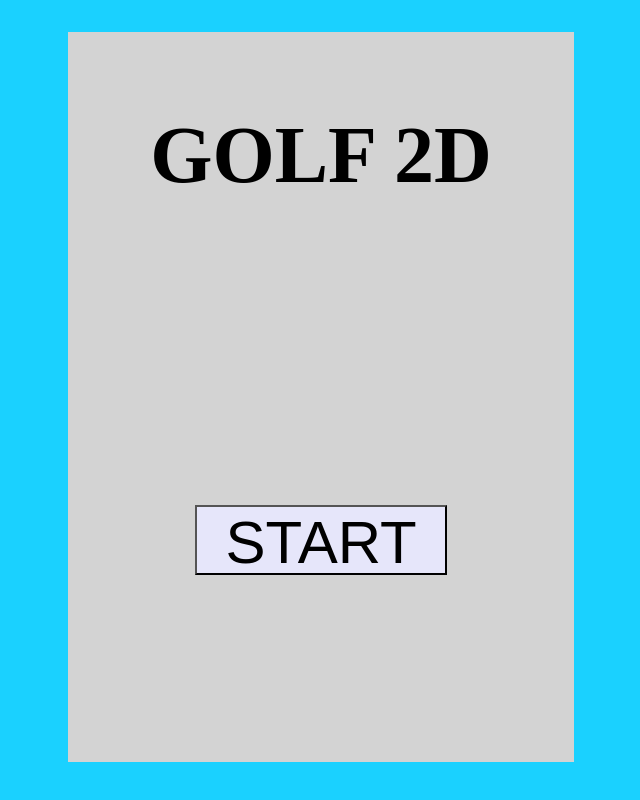
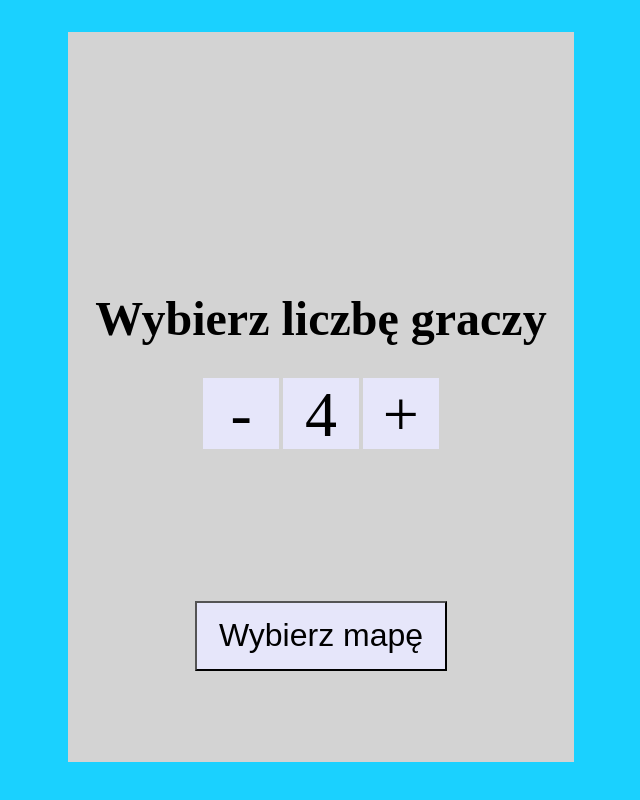
Before and after one commit to GrzybekMateusz/PIO_Projekt_Grupa_4, a plain HTML site: page Menu/MainMenu.html in a window 1280 px wide. Both pictures are taken after a click on the button "START". Shown: the whole page, without its empty margins (319-959 px from the left). Drawn offline with Linux system fonts and the light colour scheme.

Commit message:
Dodanie przełączania między stronami

```diff
--- a/Menu/MainMenu.html
+++ b/Menu/MainMenu.html
@@ -2,11 +2,13 @@
 <head>
     <title>Golfmenu</title>
     <link rel="stylesheet" type="text/css" href="MenusStyle.css" />
+    <script defer src="Menu.js"></script>
 </head>
-<body style="background-color: #1ad1ff; font-size: 250%">
+<body style="background-color: #1ad1ff">
+    <div class = "target"></div>
     <div class="MenuRectangleCentre">
-        <h1>GOLF 2D</h1>
-        <button class="StartButton">START</button>
+        <h1 style = "font-size: 500%">GOLF 2D</h1>
+        <button onclick="loadMenu('PlayersMenu.html')" class="StartButton">START</button>
     </div>
 </body>
 </html>
--- /dev/null
+++ b/Menu/Menu.js
@@ -0,0 +1,13 @@
+const targetEl = document.body;
+
+const loadMenu = menuType => {
+    fetch(menuType).
+    then(res => {
+        if (res.ok) {
+            return res.text();
+        }
+    }).
+    then(htmlMenu => {
+        targetEl.innerHTML = htmlMenu;
+    });
+};
--- a/Menu/MenusStyle.css
+++ b/Menu/MenusStyle.css
@@ -63,9 +63,9 @@
 
 .MapButton {
     display: inline-block;
-    width: 30%;
+    width: 25%;
     height: 10%;
     margin-left: 5%;
-    font-size: 200%;
+    font-size: 100%;
     background-color: lavender;
 }
--- a/Menu/PlayersMenu.html
+++ b/Menu/PlayersMenu.html
@@ -11,7 +11,7 @@
         <span class = "PlayerButton">-</span>
         <span class = "NumberDisplay">4</span>
         <span class = "PlayerButton">+</span>
-        <button class = "MapSelectionButton">
+        <button onclick = "loadMenu('MapSelectionMenu.html')" class = "MapSelectionButton">
             Wybierz mapę
         </button>
     </div>
```
